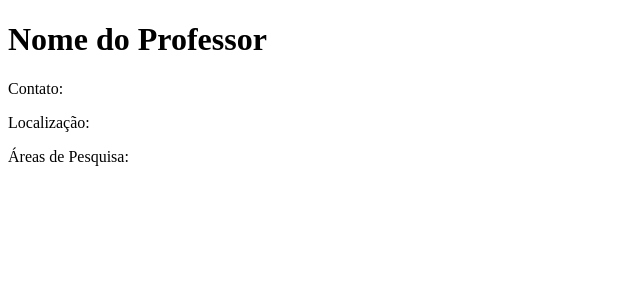
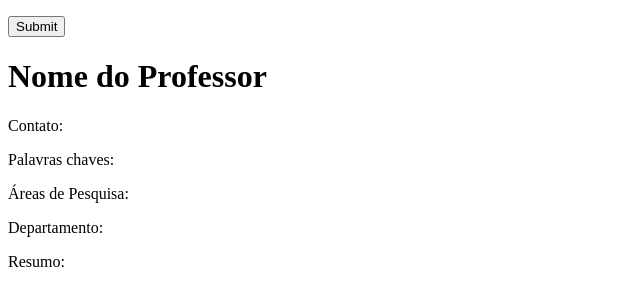
Before and after one commit to GuiMarthe/hckton, a Flask app: template app/templates/show_professors.html in a window 1280 px wide. Shown: the top 306 px of the page, without its empty margins (0-640 px from the left). Run offline with Flask 2, Linux system fonts and the light colour scheme; the template is opened without the code that fills it, so the values that code supplies are empty; parts of the project's set-up code (start-up, migrations or seed data) failed here and were passed over.

Commit message:
show prof(jinja2)

```diff
--- a/app/templates/show_professors.html
+++ b/app/templates/show_professors.html
@@ -4,6 +4,8 @@
 	<title>Professores</title>
 </head>
 <body>
+
+<p><input type="submit" name="Pesquisa">
 
 <div >
 
@@ -12,10 +14,16 @@
 		<p>Contato:</p>
 	</div>
 	<div id="location">
-		<p>Localização:</p>
+		<p>Palavras chaves:</p>
 	</div>
 	<div id="areas">
 		<p>Áreas de Pesquisa:</p>
+	</div>
+	<div id="areas">
+		<p>Departamento:</p>
+	</div>
+	<div id="areas">
+		<p>Resumo:</p>
 	</div>
 
 </div>
```
